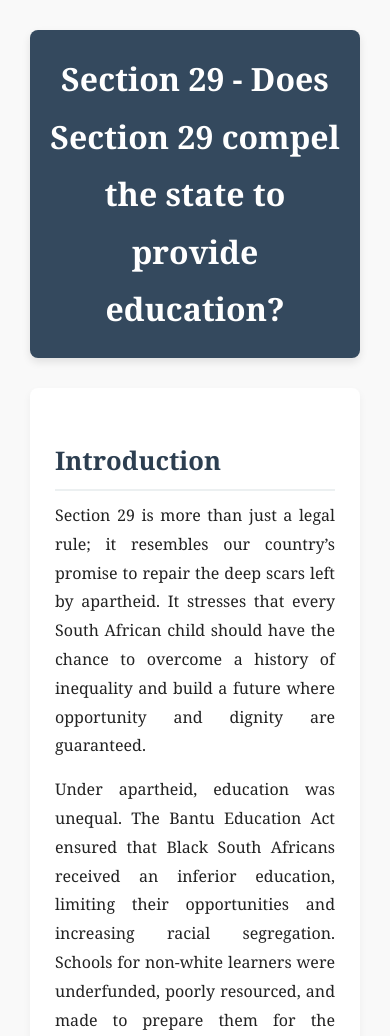
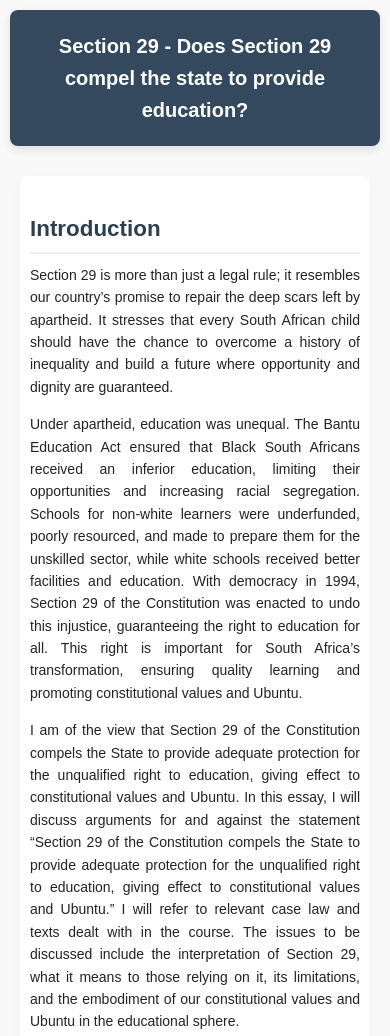
Before and after one commit to Ayola-articles/My-Article, a plain HTML site: page article1.html in a window 390 px wide. Shown: the top 1036 px of the page. Drawn offline with Linux system fonts and the light colour scheme.

Commit message:
Update style.css

```diff
--- a/style.css
+++ b/style.css
@@ -106,3 +106,72 @@ footer a:hover {
 }
 
 }
+/* General Styles */
+body {
+    font-family: Arial, sans-serif;
+    line-height: 1.6;
+    margin: 0;
+    padding: 0;
+}
+
+header, footer {
+    text-align: center;
+    padding: 20px;
+}
+
+article {
+    padding: 20px;
+    margin: 10px;
+}
+
+/* For screens smaller than 768px (typical mobile size) */
+@media (max-width: 768px) {
+    body {
+        font-size: 14px; /* Adjust font size for smaller screens */
+        padding: 10px;
+    }
+
+    header h1 {
+        font-size: 24px; /* Smaller heading for mobile */
+    }
+
+    article {
+        padding: 15px;
+    }
+
+    footer {
+        padding: 15px;
+    }
+}
+
+/* For very small screens (like small phones) */
+@media (max-width: 480px) {
+    body {
+        font-size: 12px; /* Further decrease font size */
+    }
+
+    header h1 {
+        font-size: 20px;
+    }
+
+    article {
+        padding: 10px;
+    }
+
+    footer {
+        font-size: 12px;
+        padding: 10px;
+    }
+}
+body {
+    line-height: 1.8; /* More space between lines of text */
+    font-size: 16px; /* Base font size for larger screens */
+}
+
+/* Adjusting line spacing for smaller screens */
+@media (max-width: 768px) {
+    body {
+        font-size: 14px; /* Adjust font size */
+        line-height: 1.6; /* Adjust line height for better readability */
+    }
+}
```
